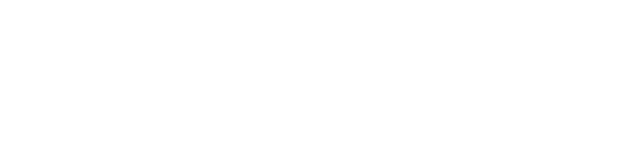
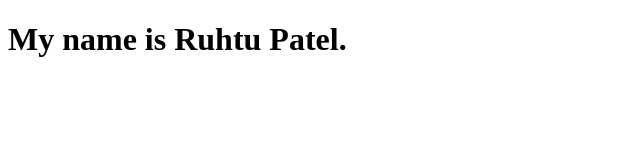
Before and after one commit to ruhtu/Demo, a plain HTML site: page index.html in a window 1280 px wide. Shown: the whole page, without its empty margins (0-640 px from the left). Drawn offline with Linux system fonts and the light colour scheme.

Commit message:
second commit

```diff
--- a/index.html
+++ b/index.html
@@ -6,6 +6,8 @@
     <title>Document</title>
 </head>
 <body>
-
+    <div>
+        <h1>My name is Ruhtu Patel.</h1>
+    </div>
 </body>
 </html>
```
